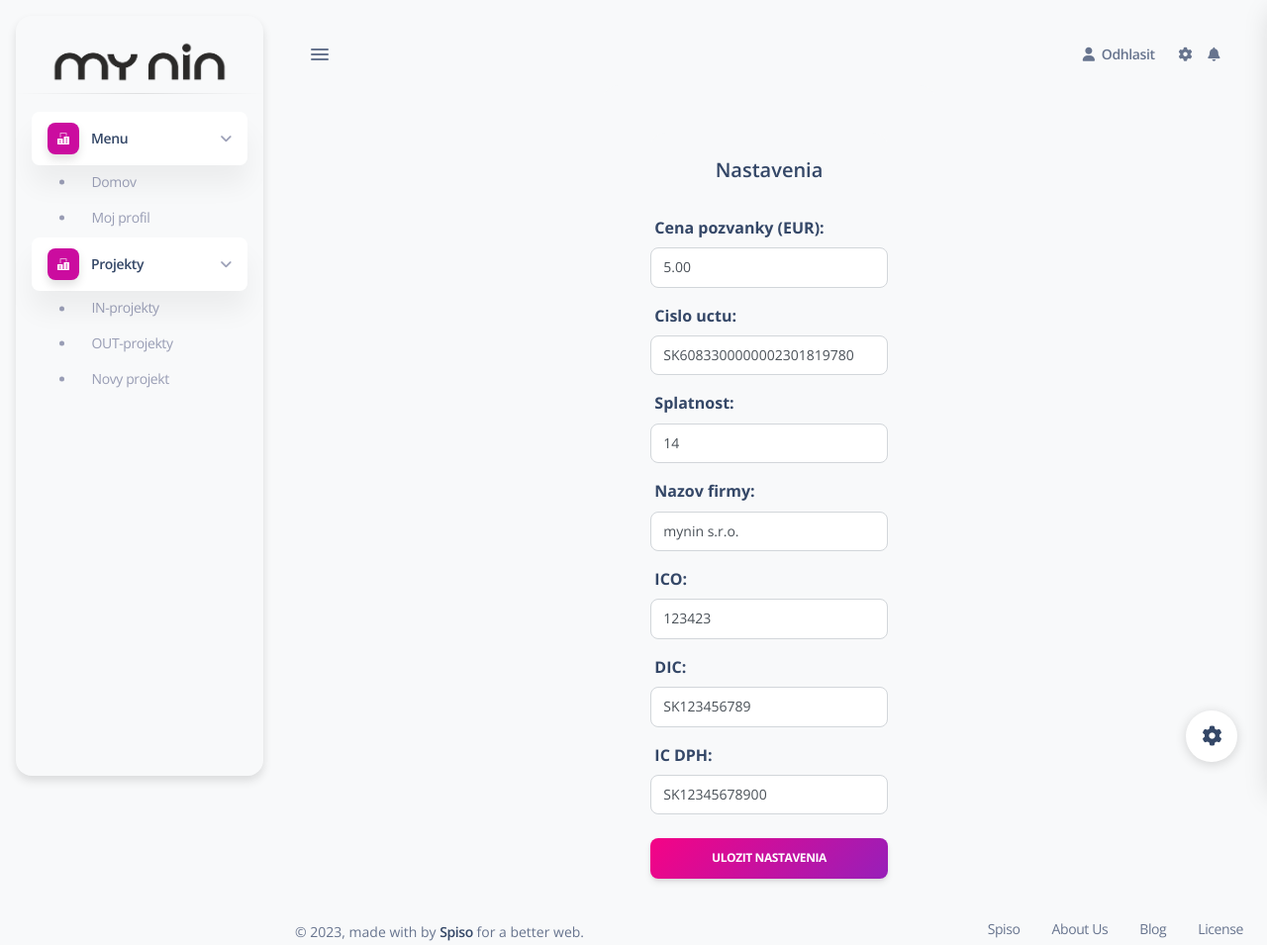
After one commit to MyschoRed/mynin_project, a Django app: page /dashboard/settings/ in a window 1280 px wide. The commit adds this page. Shown: the whole page at 99% size. Run offline with Django 4.2, Linux system fonts and the light colour scheme; data comes from the database, SQL or seed files in the repository; both versions use the stored data as it was after the commit; some libraries are stand-ins or nearby versions.

Commit message:
add settings, user credit work in progress

```diff
--- a/mynin/core/admin.py
+++ b/mynin/core/admin.py
@@ -1,8 +1,9 @@
 from django.contrib import admin
-from .models import Invitation, Teamleader, UserProfile, ProfileStatus
+from .models import Invitation, Teamleader, UserProfile, ProfileStatus, Settings
 
 
 admin.site.register(ProfileStatus)
 admin.site.register(UserProfile)
 admin.site.register(Invitation)
 admin.site.register(Teamleader)
+admin.site.register(Settings)
--- a/mynin/core/dashboard_views.py
+++ b/mynin/core/dashboard_views.py
@@ -1,13 +1,24 @@
-
 from django.shortcuts import get_object_or_404, render, redirect
 
 from django.contrib.auth.decorators import login_required
 
 from django.urls import reverse_lazy
 from django.views.generic import CreateView
-from .models import UserProfile, Invitation
-from .forms import CustomCreateUserForm
+from .models import UserProfile, Invitation, Settings
+from .forms import CustomCreateUserForm, SettingsForm
 from .web_scraper import balanceScraper
+
+
+# *************** SETTINGS ****************#
+def settings(request):
+    obj = get_object_or_404(Settings, id=1)
+    form = SettingsForm(request.POST or None, instance=obj)
+    if form.is_valid():
+        form.save()
+        return redirect('settings')
+    ctx = {'form': form}
+    return render(request, 'settings.html', ctx)
+
 
 # *************** DASHBOARD ****************#
 
@@ -28,8 +39,8 @@ def home(requset):
     all_members = len(members_list) + len(tl_one_list)
     print(all_members)
     # aktualny stav uctu
-    url = 'https://ib.fio.sk/ib/transparent?a=2301819780'  # mynin
-    # url = 'https://ib.fio.sk/ib/transparent?a=2502312724'  # vela riadkovy ucet
+    # url = 'https://ib.fio.sk/ib/transparent?a=2301819780'  # mynin
+    url = 'https://ib.fio.sk/ib/transparent?a=2502312724'  # vela riadkovy ucet
     tableData = balanceScraper(url)
     currentBalance = ''
     for v in tableData.get('Bežný zostatok'):
@@ -110,8 +121,10 @@ def request_delete(request, pk):
 def new_project(request):
     return render(request, 'new_project.html')
 
+
 def projects_in(request):
     return render(request, 'projects_in.html')
 
+
 def projects_out(request):
     return render(request, 'projects_out.html')
--- a/mynin/core/forms.py
+++ b/mynin/core/forms.py
@@ -1,9 +1,29 @@
 from django import forms
 from django.contrib.auth.models import User
 
-from .models import Invitation
+from .models import Invitation, Settings
 from django.contrib.auth.forms import AuthenticationForm, UserCreationForm
 
+
+class SettingsForm(forms.ModelForm):
+    invite_price = forms.CharField(widget=forms.TextInput(
+        attrs={'class': 'form-control', 'placeholder': 'Cena pozvanky'}))
+    bank_account = forms.CharField(widget=forms.TextInput(
+        attrs={'class': 'form-control', 'placeholder': 'Cislo uctu'}))
+    due_date = forms.CharField(widget=forms.TextInput(
+        attrs={'class': 'form-control', 'placeholder': 'Splatnost'}))
+    company_name = forms.CharField(widget=forms.TextInput(
+        attrs={'class': 'form-control', 'placeholder': 'Nazov firmy'}))
+    ico = forms.CharField(widget=forms.TextInput(
+        attrs={'class': 'form-control', 'placeholder': 'ICO'}))
+    dic = forms.CharField(widget=forms.TextInput(
+        attrs={'class': 'form-control', 'placeholder': 'DIC'}))
+    ic_dph = forms.CharField(widget=forms.TextInput(
+        attrs={'class': 'form-control', 'placeholder': 'IC DPH'}))
+
+    class Meta:
+        model = Settings
+        fields = '__all__'
 
 class CustomLoginForm(AuthenticationForm):
     def __init__(self, *args, **kwargs):
--- a/mynin/core/models.py
+++ b/mynin/core/models.py
@@ -1,6 +1,19 @@
 from django.contrib.auth.models import User
 from django.db import models
 from django.utils import timezone
+
+
+class Settings(models.Model):
+    invite_price = models.DecimalField(decimal_places=2, max_digits=5)
+    bank_account = models.CharField(max_length=128)
+    due_date = models.IntegerField(max_length=9)
+    company_name = models.CharField(max_length=64)
+    ico = models.IntegerField(max_length=9)
+    dic = models.CharField(max_length=11)
+    ic_dph = models.CharField(max_length=14)
+
+    def __str__(self):
+        return f"Zoznam nastaveni"
 
 
 """
--- /dev/null
+++ b/mynin/core/templates/recharge_credit.html
@@ -0,0 +1,5 @@
+{% extends 'dashboard.html' %}
+{% block title %}Dobit kredit{% endblock title %}
+{% block main %}
+dobitie kreditu
+{% endblock main %}
--- /dev/null
+++ b/mynin/core/templates/settings.html
@@ -0,0 +1,37 @@
+{% extends 'dashboard.html' %}
+{% block title %}Nastavenia{% endblock title %}
+{% block main %}
+    <div class="col-xl-4 col-lg-5 col-md-6 d-flex flex-column mx-auto">
+        <div class="card card-plain">
+            <div class="card-header bg-gray-100 pb-0 text-left">
+                <div class="card-body">
+                    <!-- Card header -->
+                    <div class="card-header bg-gray-100">
+                        <h5 class="mb-0 text-center">Nastavenia</h5>
+                    </div>
+                    <form role="form" method="POST" novalidate class="site-form">
+                        {% csrf_token %}
+                        <label class="col-form-label">Cena pozvanky (EUR):</label>
+                        {{ form.invite_price }}
+                        <label class="mt-2 col-form-label">Cislo uctu:</label>
+                        {{ form.bank_account }}
+                        <label class="mt-2 col-form-label">Splatnost:</label>
+                        {{ form.due_date }}
+                        <label class="mt-2 col-form-label">Nazov firmy:</label>
+                        {{ form.company_name }}
+                        <label class="mt-2 col-form-label">ICO:</label>
+                        {{ form.ico }}
+                        <label class="mt-2 col-form-label">DIC:</label>
+                        {{ form.dic }}
+                        <label class="mt-2 col-form-label">IC DPH:</label>
+                        {{ form.ic_dph }}
+                        <div class="text-center">
+                            <button type="submit" class="btn bg-gradient-primary w-100 mt-4 mb-0">Ulozit nastavenia
+                            </button>
+                        </div>
+                    </form>
+                </div>
+            </div>
+        </div>
+    </div>
+{% endblock main %}
--- a/mynin/core/templates/sidebar.html
+++ b/mynin/core/templates/sidebar.html
@@ -170,6 +170,12 @@
                                     <span class="sidenav-normal"> Registracia noveho clena </span>
                                 </a>
                             </li>
+                            <li class="nav-item">
+                                <a class="nav-link" href="{% url 'settings' %}">
+                                    <span class="sidenav-mini-icon"> D </span>
+                                    <span class="sidenav-normal"> Nastavenia </span>
+                                </a>
+                            </li>
 
                         </ul>
                     </div>
--- a/mynin/core/urls.py
+++ b/mynin/core/urls.py
@@ -5,6 +5,8 @@ from .forms import CustomLoginForm
 
 urlpatterns = [
     path('', views.welcome, name='welcome'),
+    # path('dashboard/settings', views.SettingsView.as_view(), name='settings'),
+    path('dashboard/settings/', views.settings, name='settings'),
     path('email_confirm/', views.email_confirm, name='email_confirm'),
     path('invitation/', views.invitation, name='invitation'),
     path('request_sended/', views.request_sended, name='request_sended'),
@@ -14,11 +16,11 @@ urlpatterns = [
     path('dashboard/', views.home, name='home'),
     path('dashboard/home/', views.home, name='home'),
     path('dashboard/my_home/', views.my_home, name='my_home'),
-    path('dashboard/create_user', views.CreateUserView.as_view(), name='create_user'),
+    path('dashboard/create_user/', views.CreateUserView.as_view(), name='create_user'),
 
-    path('dashboard/new_project', views.new_project, name='new_project'),
-    path('dashboard/projects_in', views.projects_in, name='projects_in'),
-    path('dashboard/projects_out', views.projects_out, name='projects_out'),
+    path('dashboard/new_project/', views.new_project, name='new_project'),
+    path('dashboard/projects_in/', views.projects_in, name='projects_in'),
+    path('dashboard/projects_out/', views.projects_out, name='projects_out'),
 
     path('registration/', views.new_registration, name='registration'),
     path('requests_for_invitation/', views.requests_for_invitation, name='requests_for_invitation'),
```
Also changed, not shown: mynin/core/templates/my_home.html (+13 -8 lines), mynin/core/templates/test.html (+43 -0 lines), mynin/todo.txt (added, +11 -0 lines), mynin/db.sqlite3.
